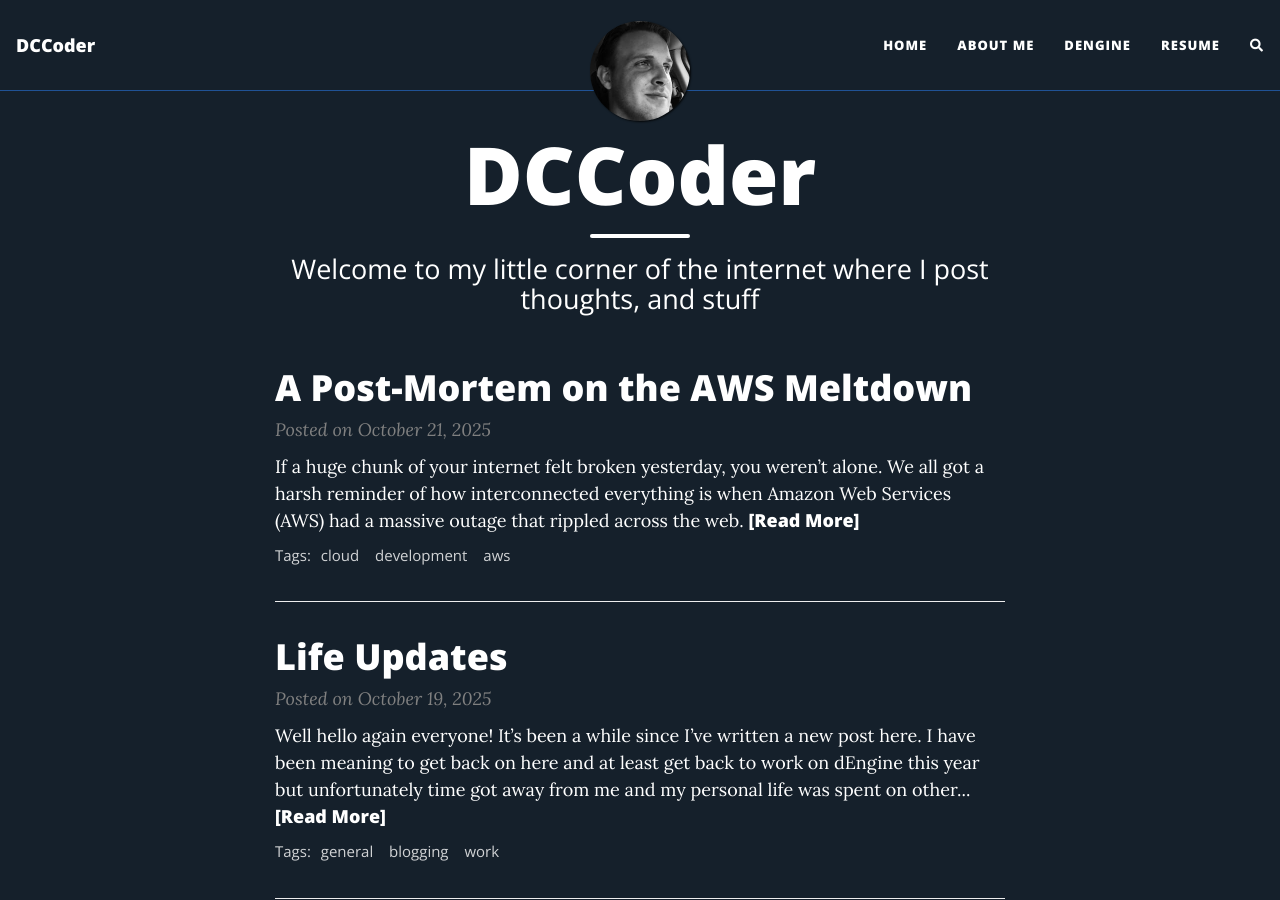
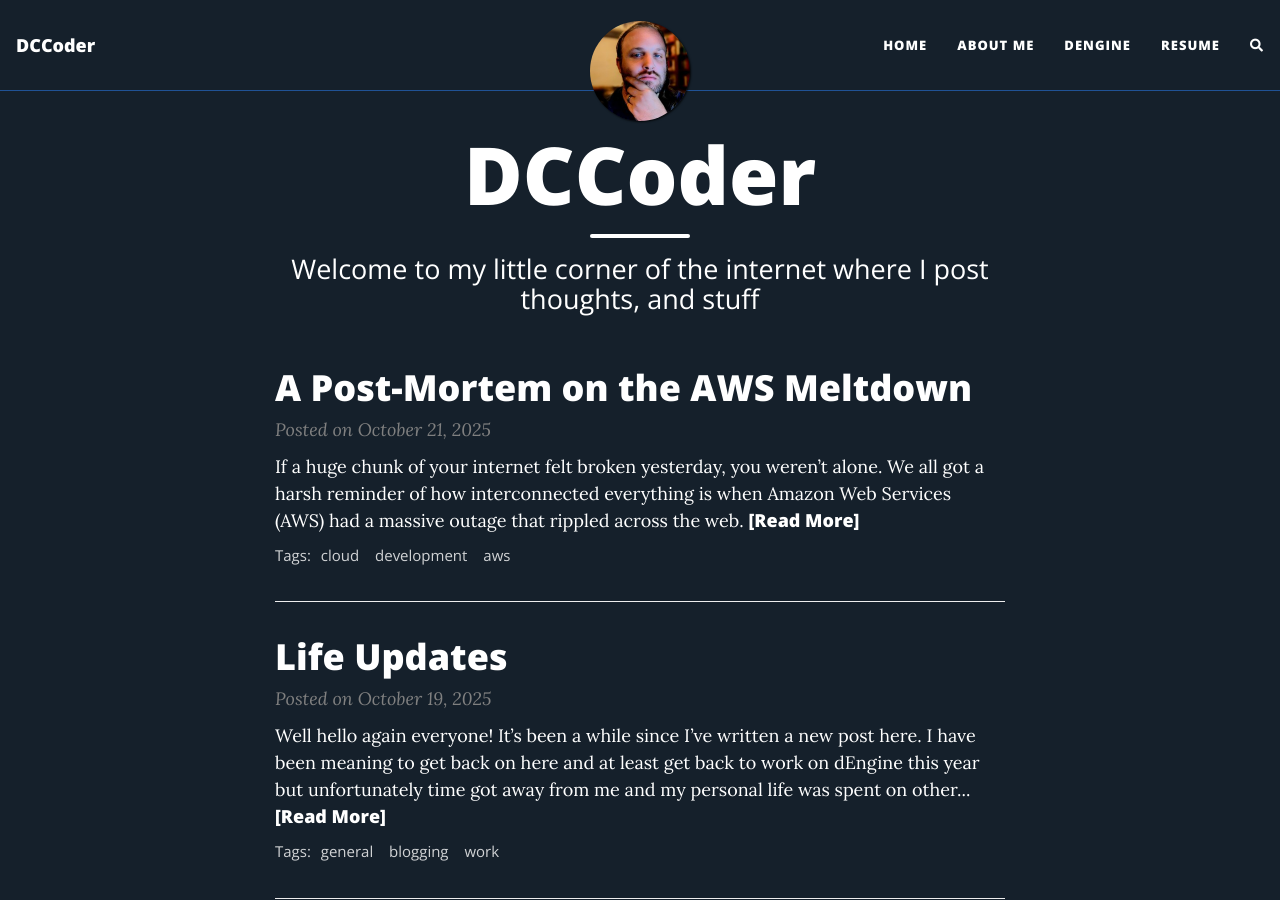
Before and after one commit to DCCoder90/dccoder90.github.io, a Jekyll site: the page built from index.html, in a window 1280 px wide and 900 px high. Built offline with Jekyll 4.4.1, drawn with Linux system fonts in a browser that asks for light colours; nearby versions of some CDN libraries; the list of posts is cut into pages by our own code; comment, search, counter and statistics services are not loaded.

Commit message:
Update profile picture (#27)

```diff
--- a/_config.yml
+++ b/_config.yml
@@ -14,7 +14,7 @@ navbar-links:
 
 # Image to show in the navigation bar - works best with a square image
 # Remove this parameter if you don't want an image in the navbar
-avatar: "/assets/img/1358226.jfif"
+avatar: "/assets/img/1702667160916.jpg"
 
 # By default, the image is cut into a circle. You can disable this behaviour by setting 'round-avatar: false'
 round-avatar: true
```
Also changed, not shown: assets/img/1702667160916.jpg (added).
